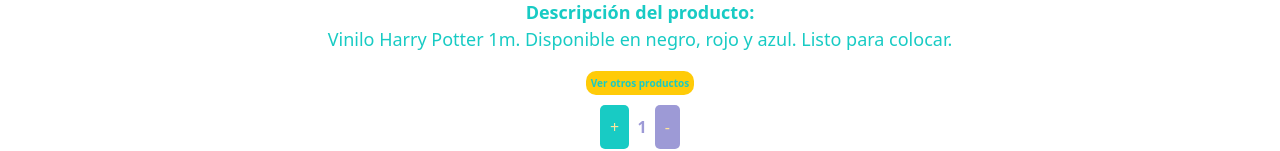
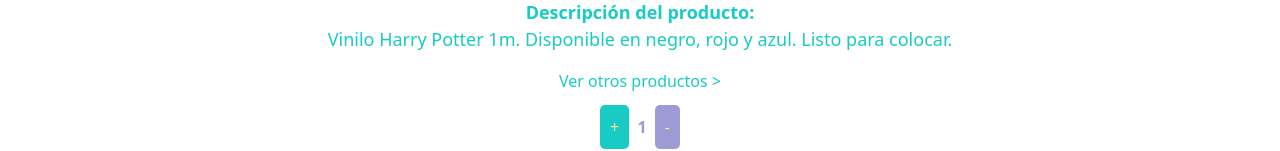
Before and after one commit to mec2110/tiendacr_COUTO, a React (Create React App) app: page /item/1 in a window 1280 px wide. Shown: the part 773-924 px from the top of the page. Built offline with nearby package versions, Linux system fonts and the light colour scheme.

Commit message:
Cart Content

```diff
--- a/src/components/ItemCount.js
+++ b/src/components/ItemCount.js
@@ -40,7 +40,8 @@
                 <button className="btn-itemcount2" onClick={restar}> - </button>
             </div>
             <div>
-            <button onClick={() => onAdd(count)} className="btn-itemcount3"> Agregar a mi carrito</button>                <p className="alertCount"> Quedan disponibles: {stock}</p>
+            <button onClick={() => onAdd(count)} className="btn-itemcount3"> Agregar a mi carrito</button>
+            <p className="alertCount"> Quedan disponibles: {stock}</p>
             </div>
         </div>
     )
--- a/src/components/ItemDetail.js
+++ b/src/components/ItemDetail.js
@@ -37,7 +37,7 @@
          </div>
 
          <div className="margin-top">
-            <Link to={"/"} className="btndetalle">Ver otros productos </Link>
+            <Link to={"/"} className="link2">Ver otros productos > </Link>
          </div>
 
           <div className="margin-top">
--- a/src/components/NavBar/NavBar.css
+++ b/src/components/NavBar/NavBar.css
@@ -33,6 +33,22 @@
 }
 
 .link:hover {
+  color:#9d9ad6;
+
+}
+
+.link2 {
+
+  text-align: center;
+  text-decoration: none;
+  margin: 10px;
+  color:#18cbc4;
+  font: 21px;
+  border-color:#18cbc4 solid 2!important;
+
+}
+
+.link2:hover {
   color:#9d9ad6;
 
 }
```
